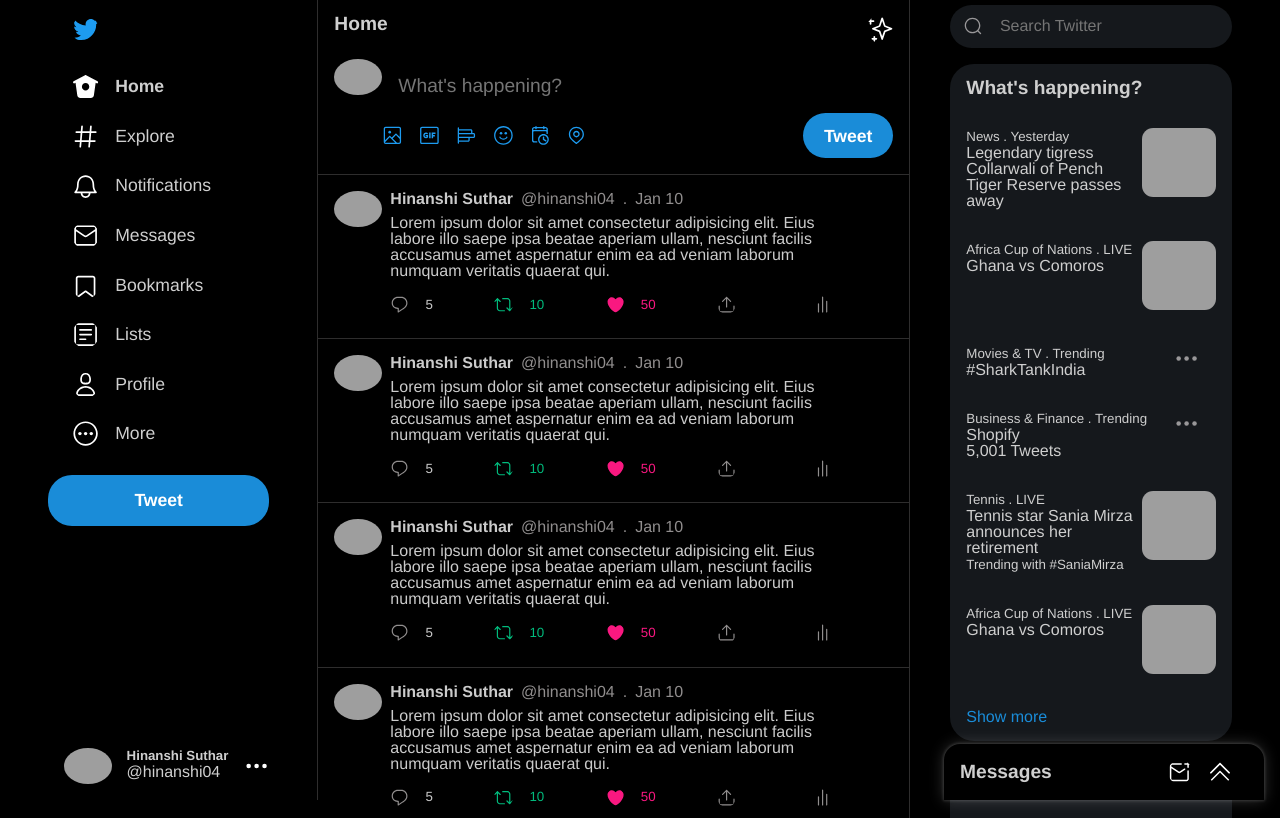
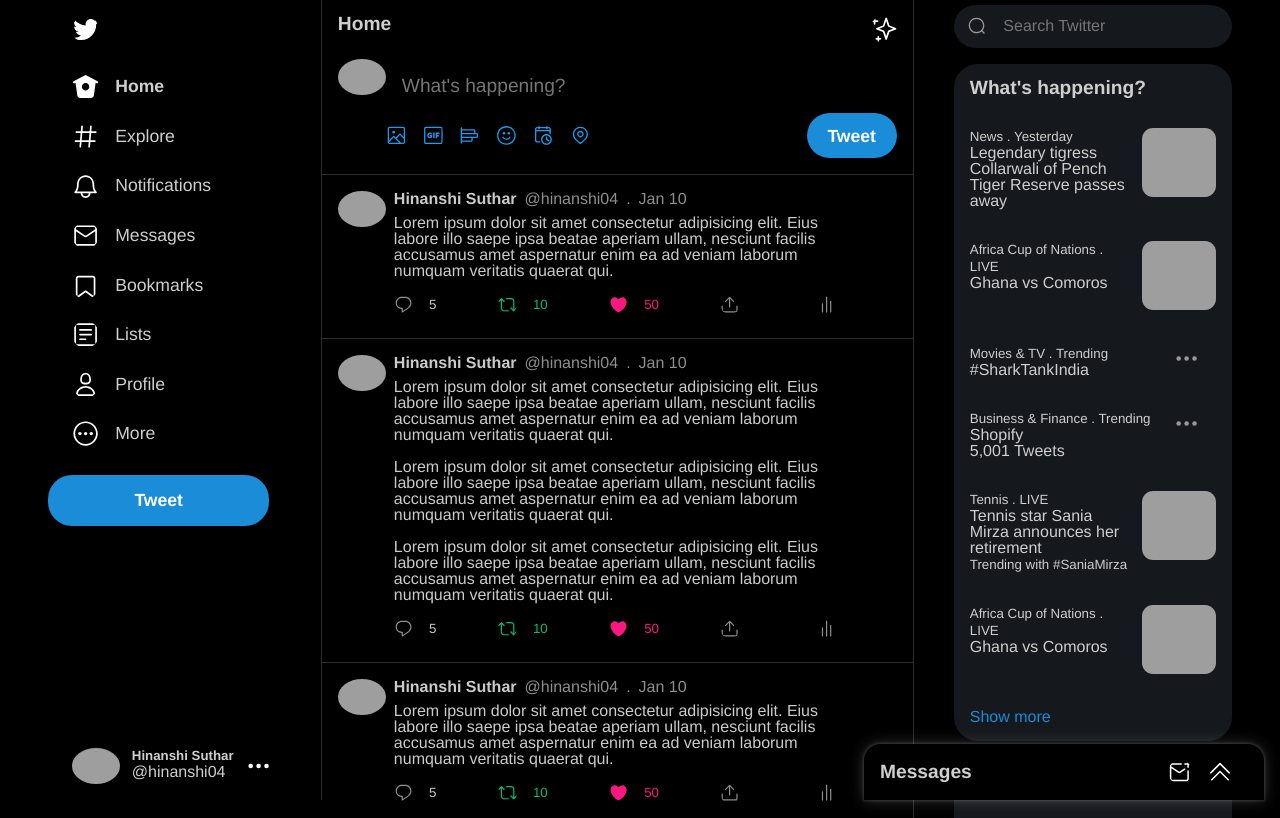
Before and after one commit to hinanshisuthar/twitter-ui-clone, a plain HTML site: page index.html in a window 1280 px wide. Shown: the top 818 px of the page. Drawn offline with Linux system fonts and the light colour scheme; grey boxes are pictures that could not be loaded.

Commit message:
fix: icon color and added text

```diff
--- a/index.html
+++ b/index.html
@@ -16,7 +16,7 @@
                 <svg fill="#fff" viewBox="0 0 24 24" aria-hidden="true"
                     class="r-1fmj7o5 r-4qtqp9 r-yyyyoo r-16y2uox r-8kz0gk r-dnmrzs r-bnwqim r-1plcrui r-lrvibr r-lrsllp">
                     <g>
-                        <path fill="rgb(29, 155, 240)" d="M23.643 4.937c-.835.37-1.732.62-2.675.733.962-.576 1.7-1.49 2.048-2.578-.9.534-1.897.922-2.958 1.13-.85-.904-2.06-1.47-3.4-1.47-2.572 0-4.658 2.086-4.658 4.66 0 .364.042.718.12 1.06-3.873-.195-7.304-2.05-9.602-4.868-.4.69-.63 1.49-.63 2.342 0 1.616.823 3.043 2.072 3.878-.764-.025-1.482-.234-2.11-.583v.06c0 2.257 1.605 4.14 3.737 4.568-.392.106-.803.162-1.227.162-.3 0-.593-.028-.877-.082.593 1.85 2.313 3.198 4.352 3.234-1.595 1.25-3.604 1.995-5.786 1.995-.376 0-.747-.022-1.112-.065 2.062 1.323 4.51 2.093 7.14 2.093 8.57 0 13.255-7.098 13.255-13.254 0-.2-.005-.402-.014-.602.91-.658 1.7-1.477 2.323-2.41z">
+                        <path d="M23.643 4.937c-.835.37-1.732.62-2.675.733.962-.576 1.7-1.49 2.048-2.578-.9.534-1.897.922-2.958 1.13-.85-.904-2.06-1.47-3.4-1.47-2.572 0-4.658 2.086-4.658 4.66 0 .364.042.718.12 1.06-3.873-.195-7.304-2.05-9.602-4.868-.4.69-.63 1.49-.63 2.342 0 1.616.823 3.043 2.072 3.878-.764-.025-1.482-.234-2.11-.583v.06c0 2.257 1.605 4.14 3.737 4.568-.392.106-.803.162-1.227.162-.3 0-.593-.028-.877-.082.593 1.85 2.313 3.198 4.352 3.234-1.595 1.25-3.604 1.995-5.786 1.995-.376 0-.747-.022-1.112-.065 2.062 1.323 4.51 2.093 7.14 2.093 8.57 0 13.255-7.098 13.255-13.254 0-.2-.005-.402-.014-.602.91-.658 1.7-1.477 2.323-2.41z">
                         </path>
                     </g>
                 </svg>
@@ -294,6 +294,16 @@
                         <p>@hinanshi04</p>
                         <span>.</span>
                         <p>Jan 10</p>
+                    </div>
+                    <div class="tweet-text">
+                        Lorem ipsum dolor sit amet consectetur adipisicing elit. Eius labore illo saepe ipsa beatae
+                        aperiam ullam, nesciunt facilis accusamus amet aspernatur enim ea ad veniam laborum numquam
+                        veritatis quaerat qui.
+                    </div>
+                    <div class="tweet-text">
+                        Lorem ipsum dolor sit amet consectetur adipisicing elit. Eius labore illo saepe ipsa beatae
+                        aperiam ullam, nesciunt facilis accusamus amet aspernatur enim ea ad veniam laborum numquam
+                        veritatis quaerat qui.
                     </div>
                     <div class="tweet-text">
                         Lorem ipsum dolor sit amet consectetur adipisicing elit. Eius labore illo saepe ipsa beatae
--- a/style.css
+++ b/style.css
@@ -96,7 +96,7 @@ li {
 }
 
 .view-profile {
-    padding: 1rem 0;
+    padding: 0.5rem 0 1rem 0.5rem;
     display: flex;
     gap: 0.5rem;
     margin-top: auto;
@@ -370,7 +370,7 @@ hr{
     padding: 1rem;
     border-top-left-radius: 1rem;
     border-top-right-radius: 1rem;
-    width: 20rem;
+    width: 25rem;
     float: right;
 }
 
@@ -384,8 +384,11 @@ hr{
 }
 
 /* hover effects */
+.view-profile {
+    border-radius: 4rem;
+}
 
-li:hover {
+li:hover, .view-profile:hover {
     background-color: rgba(221, 221, 221, 0.171);
     cursor: pointer;
 }
```
